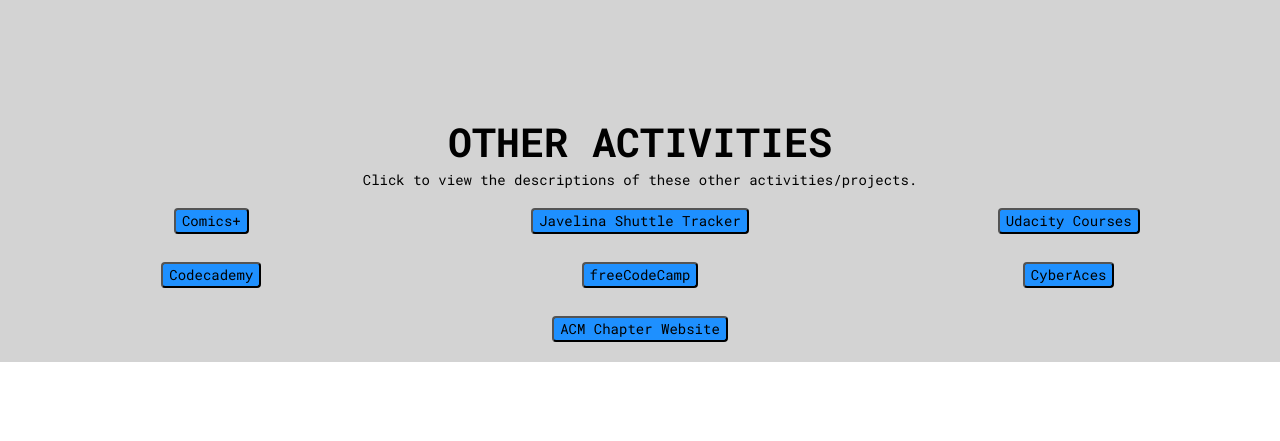
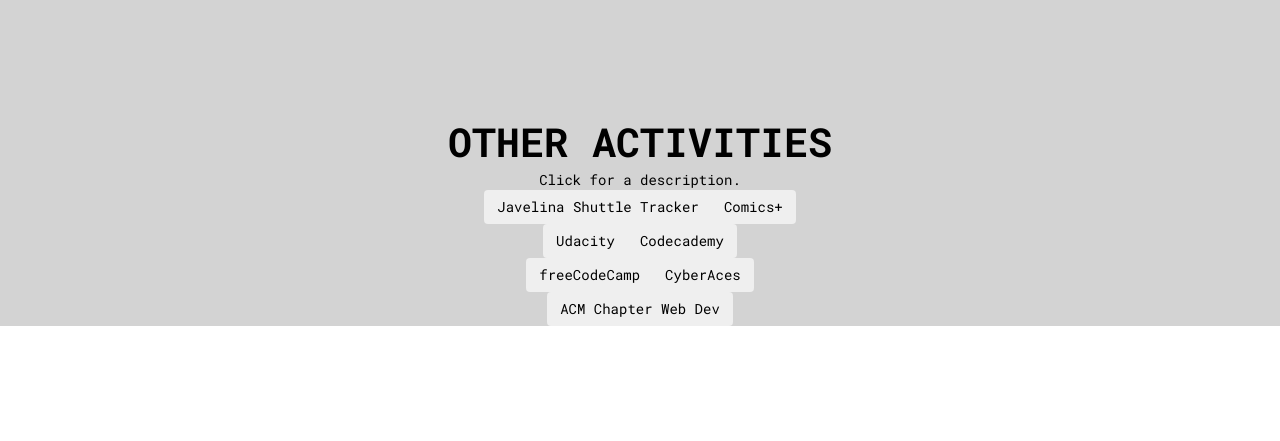
Before and after one commit to roe-el/PortfolioProject, a plain HTML site: page index.html in a window 1280 px wide. Shown: the part 1669-2110 px from the top of the page. Drawn offline with nearby package versions, Linux system fonts and the light colour scheme.

Commit message:
Change button layout and add div to display all descriptions.

```diff
--- a/index.html
+++ b/index.html
@@ -129,43 +129,34 @@
     <section id='other' class='other-section'>
         <div class="container-fluid text-center">
             <span class="sectionTitles"><strong>OTHER ACTIVITIES</strong></span>
+            <div class="row text-center descript">
+                Click for a description.
+            </div>
             <div class="row text-center">
-                <p>Click to view the descriptions of these other activities/projects.</p>
-                <div class='row'>
-                    <div class='text-hover col-md-4'>
-                        <button class='other-title'>Comics+</button>
-                        <p class='text1'>Developed, along with my partner, an ecommerce website that allowed customers to browse products, add items to a shopping cart, and submit orders. We set up a database using MySQL to create and populate customers, payments, products, and cart tables with data.</p>
-                    </div>
-                    <div class='text-hover col-md-4'>
-                        <button class='other-title'>Javelina Shuttle Tracker</button>
-                        <p class='text1'>Acted as team leader among four team members. I set up meetings and delegated work while also working alongside my teammates to compelete the project. We developed and presented a low cost solution for tracking the university shuttle buses that run throughout the campus and local community. I personally worked on each part of the project including: Android app programming, Arduino Uno programming, database solutions, testing, writing and editing the project report, and creating Power Points for presentations.</p>
-                    </div>
-                    <div class='text-hover col-md-4'>
-                        <button class='other-title'>Udacity Courses</button>
-                        <p class='text1'>Courses that I have completed from Udacity: <em>How to Use Git and GithHub</em>, <em>Add Google Maps to your Android App</em>, <em>Google Location Services on Android</em>, <em>Intro to Java Programming</em>, and <em>Android Development for Beginners</em>.</p>
-                    </div>
-                </div>
-                <div class='row'>
-                    <div class='text-hover col-md-4'>
-                        <button class='other-title'>Codecademy</button>
-                        <p class='text1'>Courses that I have completed from Codecademy: <em>HTML & CSS</em>, <em>Make a Website</em>, <em>Learn JavaScript</em>, and <em>jQuery</em>.</p>
-                    </div>
-                    <div class='text-hover col-md-4'>
-                        <button class='other-title'>freeCodeCamp</button>
-                        <p class='text1'>I have gone through several of their challanges and tutorials on subjects such as HTML5, CSS, Bootstrap, JavaScript, jQuery, data structures, object oriented programming, APIs, Ajax, and algorithms.</p>
-                    </div>
-                    <div class='text-hover col-md-4'>
-                        <button class='other-title'>CyberAces</button>
-                        <p class='text1'>I viewed and completed all the tutorials offered by the site on subjects such as Linux/Windows Operating Systems, Networking and the OSI layers, and System Administration with scripting using php, bash, and Powershell.</p>
-                    </div>
-                </div>
-                <div class='row'>
-                    <div class='text-hover col-md-12'>
-                        <button class='other-title'>ACM Chapter Website</button>
-                        <p class='text1'>While a member of my universities ACM chapter, I helped write and refactor code which was used to create the chapter <a href='https://www.acm-tamuk.com/' target='_blank' rel='noopener'>website</a>.</p>
-                    </div>
+                <div class="btn-group">
+                    <button class="jav-tracker btn">Javelina Shuttle Tracker</button>
+                    <button class="comics-plus btn">Comics+</button>
                 </div>
             </div>
+            <div class="row text-center">
+                <div class="btn-group">
+                    <button class="btn udacity">Udacity</button>
+                    <button class="btn codecademy">Codecademy</button>
+                </div>
+            </div>
+            <div class="row text-center">
+                <div class="btn-group">
+            <button class="freeCodeCamp btn">freeCodeCamp</button>
+            <button class="cyberAces btn">CyberAces</button>
+            </div>
+            </div>
+            <div class="row text-center">
+                <button class="acm btn">ACM Chapter Web Dev</button>
+            </div>
+        </div>
+        <div class="row text-left">
+            <div class="output"></div>
+        </div>
         </div>
         </div>
     </section>
```
